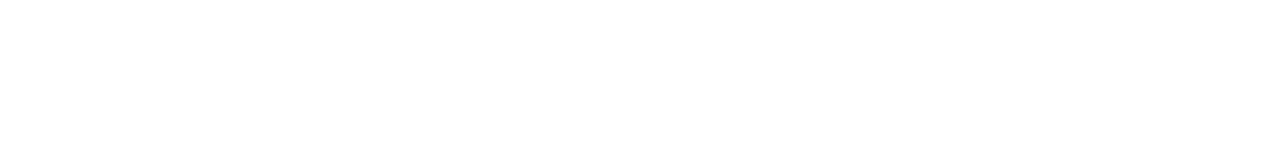
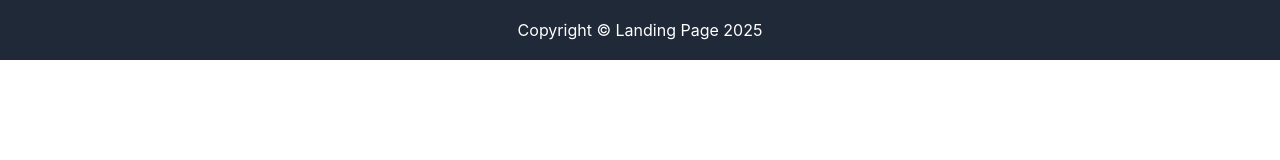
Before and after one commit to dedricl/ff-landing-page, a plain HTML site: page index.html in a window 1280 px wide. Drawn offline with Linux system fonts and the light colour scheme.

Commit message:
Complete footer section

```diff
--- a/index.html
+++ b/index.html
@@ -3,9 +3,12 @@
 <head>
     <meta charset="UTF-8">
     <meta name="viewport" content="width=device-width, initial-scale=1.0">
+    <link rel="stylesheet" href="styles.css">
     <title>Landing Page</title>
 </head>
 <body>
-
+    <footer>
+        <p class="footer-text">Copyright ©  Landing Page 2025</p>
+    </footer>
 </body>
 </html>
--- a/styles.css
+++ b/styles.css
@@ -0,0 +1,21 @@
+*{
+    margin: 0;
+    padding: 0;
+}
+
+body {
+    font-family: 'Inter', sans-serif;
+}
+
+footer {
+    text-align: center;
+    background-color: #1f2937;
+    color: #fff;
+    padding: 20px;
+}
+
+.footer-text {
+    font-size: 16px;
+    font-weight: 400;
+
+}
```
